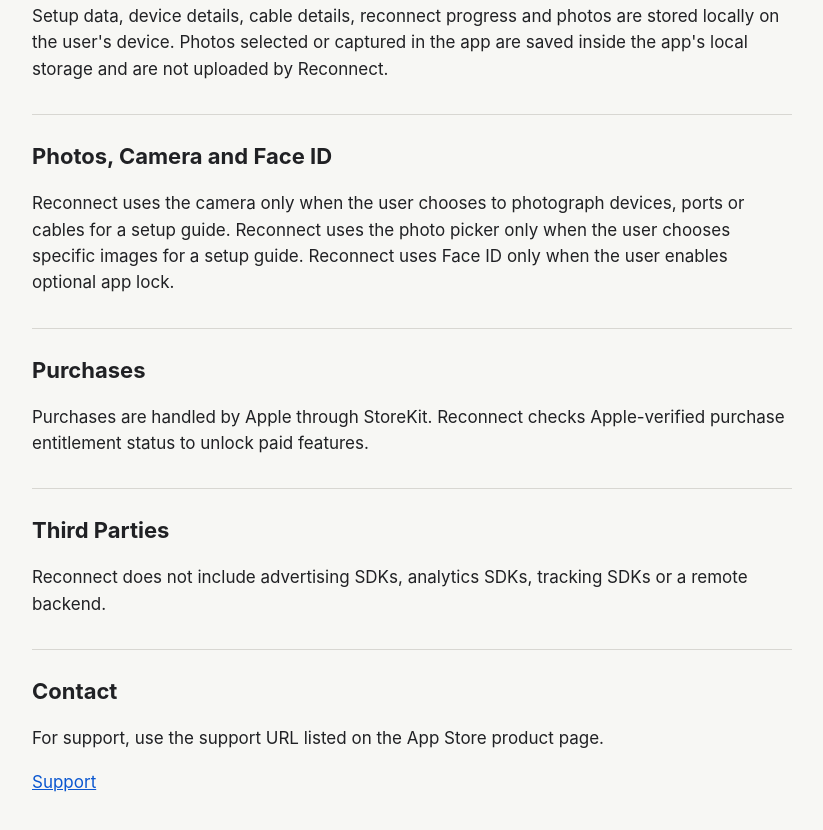
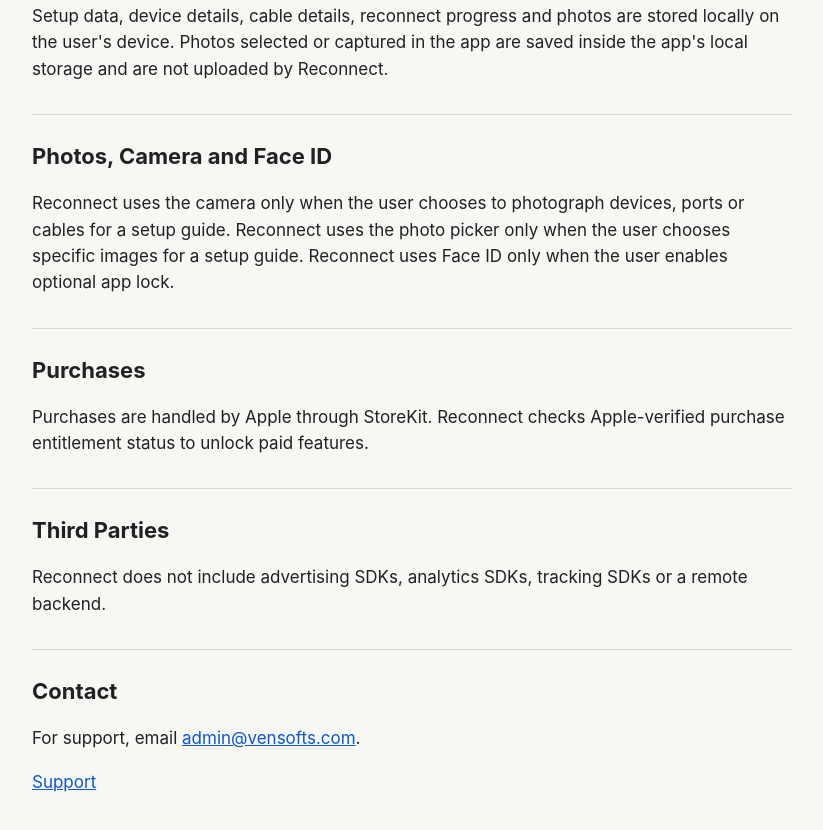
Before and after one commit to markbullock111/reconnect-privacy, a plain HTML site: page docs/privacy-policy/index.html in a window 1280 px wide. Shown: the part 497-1327 px from the top of the page, without its empty margins (228-1051 px from the left). Drawn offline with Linux system fonts and the light colour scheme.

Commit message:
email update

```diff
--- a/docs/privacy-policy/index.html
+++ b/docs/privacy-policy/index.html
@@ -51,7 +51,7 @@
 
     <h2>Contact</h2>
     <p>
-      For support, use the support URL listed on the App Store product page.
+      For support, email <a href="mailto:admin@vensofts.com">admin@vensofts.com</a>.
     </p>
 
     <p class="muted"><a href="../support/">Support</a></p>
```
Also changed, not shown: docs/support/index.html (+1 -0 lines).
